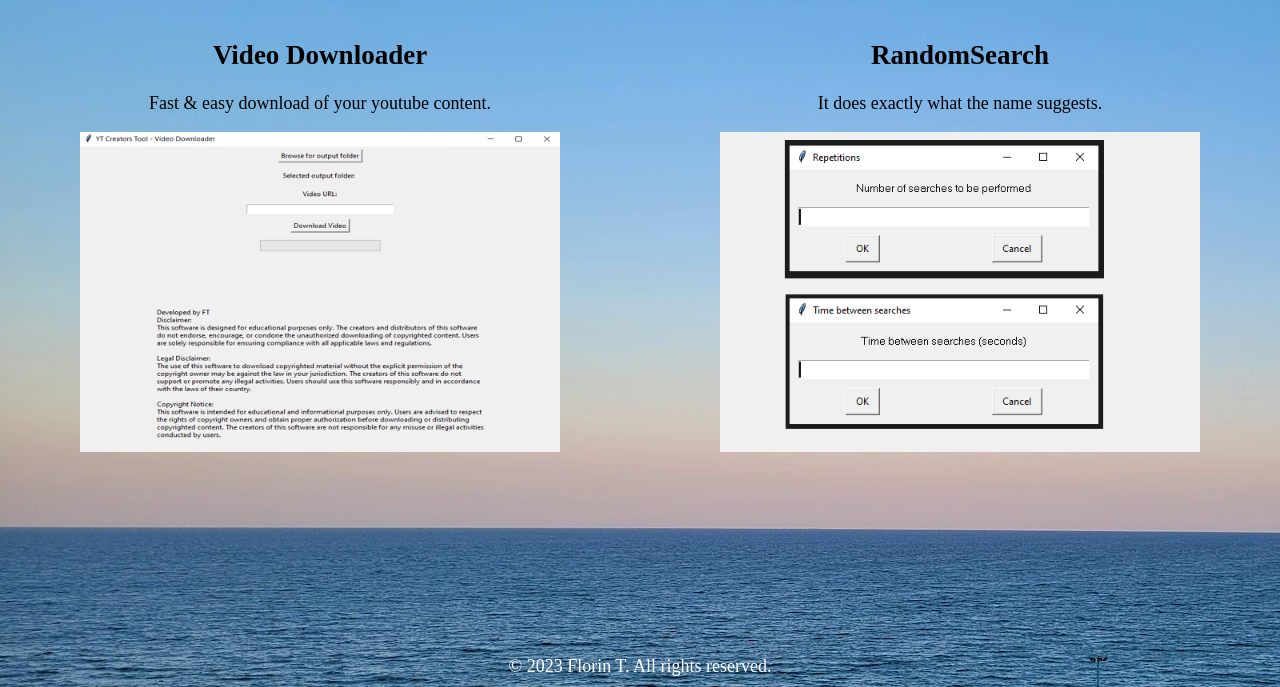
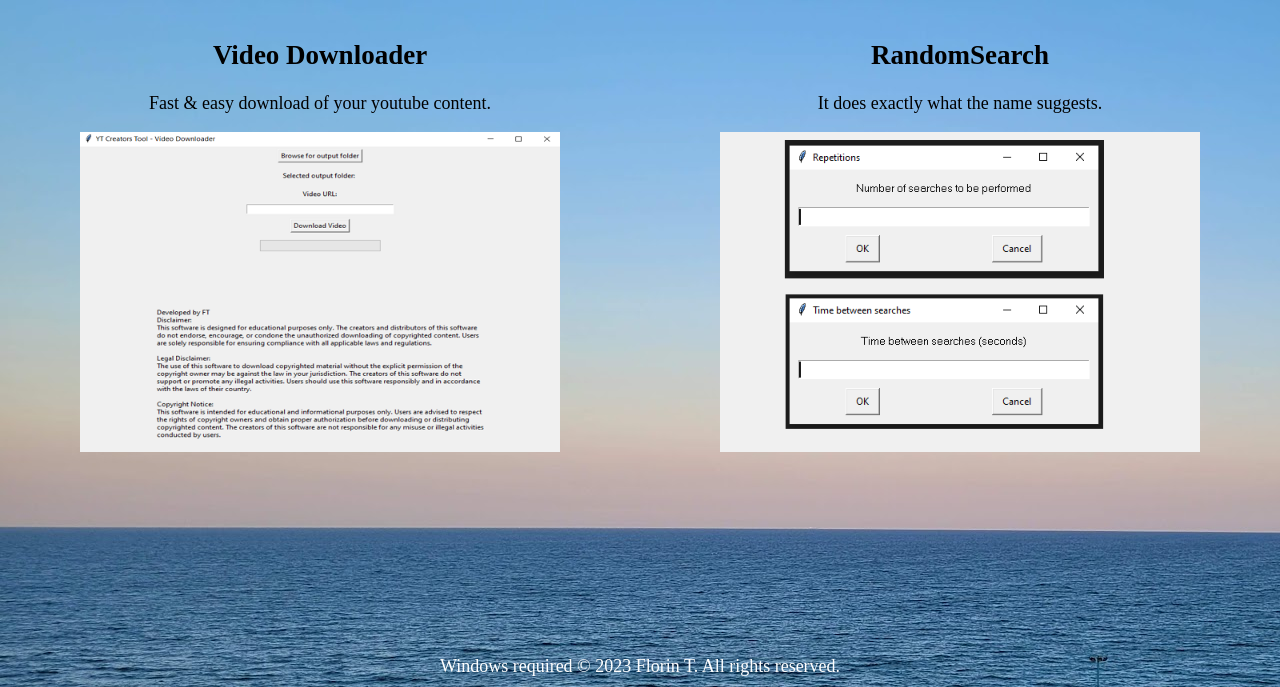
Before and after one commit to raojwi/mycodingpassion, a plain HTML site: page index.html in a window 1280 px wide. Shown: the part 113-800 px from the top of the page. Drawn offline with Linux system fonts and the light colour scheme.

Commit message:
Update index.html

```diff
--- a/index.html
+++ b/index.html
@@ -36,7 +36,7 @@
 </main>
 
   <footer>
-    &copy; 2023 Florin T. All rights reserved.
+    Windows required &copy; 2023 Florin T. All rights reserved.
   </footer>
 </body>
 </html>
```
